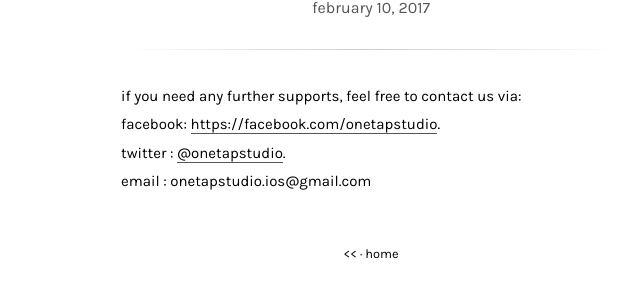
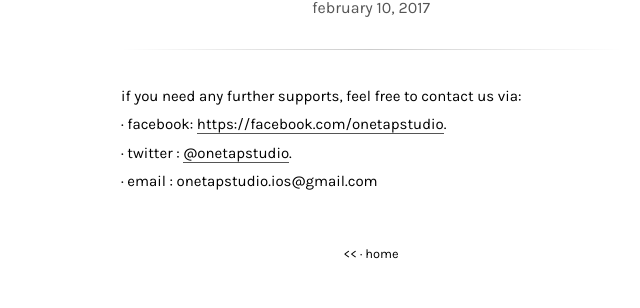
Before and after one commit to convitza/onetapstudio, a Jekyll site: the page built from _posts/2017-02-10-Contact Us.md, in a window 1280 px wide. Shown: the part 220-528 px from the top of the page, without its empty margins (269-909 px from the left). Built offline with Jekyll 4.4.1, drawn with Linux system fonts in a browser that asks for light colours; part of the change alters nothing that is shown.

Commit message:
no message

```diff
--- a/_posts/2017-02-10-Contact Us.md
+++ b/_posts/2017-02-10-Contact Us.md
@@ -3,6 +3,6 @@ title: Contact Us
 updated: 2017-02-10 10:38
 ---
 If you need any further supports, feel free to contact us via: <br/>
-Facebook: <a href="https://facebook.com/onetapstudio">https://facebook.com/onetapstudio</a>. <br/>
-Twitter : <a href="https://twitter.com/onetapstudio">@onetapstudio</a>. <br/>
-Email   : onetapstudio.ios@gmail.com
+· Facebook: <a href="https://facebook.com/onetapstudio">https://facebook.com/onetapstudio</a>. <br/>
+· Twitter : <a href="https://twitter.com/onetapstudio">@onetapstudio</a>. <br/>
+· Email   : onetapstudio.ios@gmail.com
```
